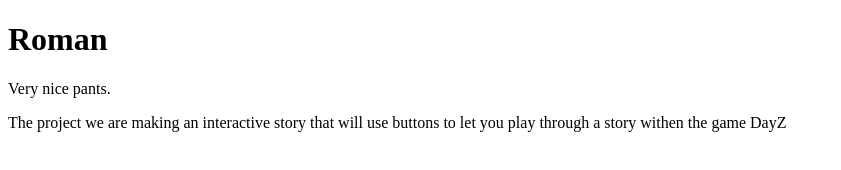
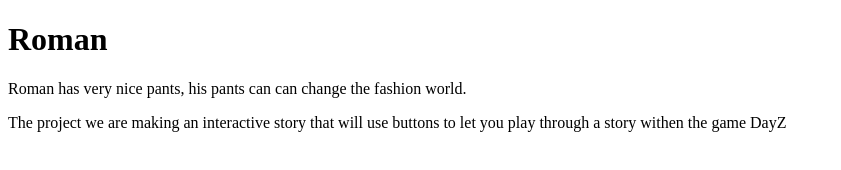
Before and after one commit to JesseHunter148/practice-assignment, a plain HTML site: page index.html in a window 1280 px wide. Shown: the whole page, without its empty margins (0-841 px from the left). Drawn offline with Linux system fonts and the light colour scheme.

Commit message:
fixed merge

```diff
--- a/index.html
+++ b/index.html
@@ -8,7 +8,8 @@
  </head>
  <body>
         <h1>Roman</h1>
-        <p>Very nice pants.</p>
+        <p> Roman has very nice pants, his pants can
+         can change the fashion world. </p>
         <p>The project we are making an interactive story that will use
             buttons to let you play through a story withen the game DayZ </p>
  </body>
```
